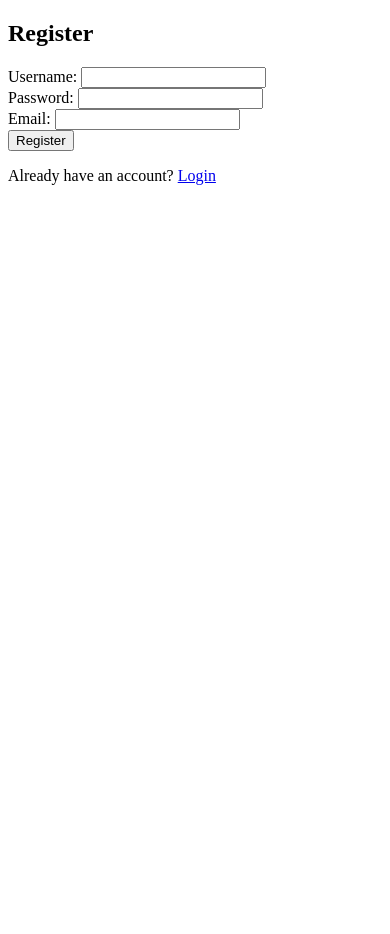
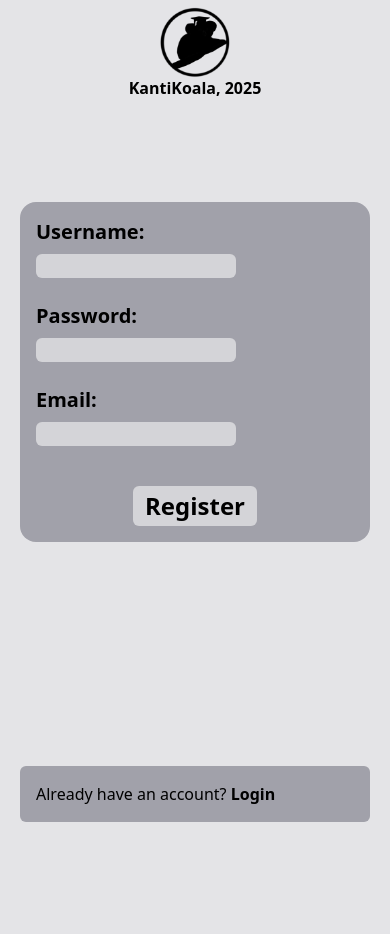
Before and after one commit to CoderAryanAnand/lernapp, a Flask app: page /register in a window 390 px wide. Before the commit the page ends 185 px from the top, so only its background shows below. Run offline with Flask 3, Linux system fonts and the light colour scheme.

Commit message:
Register UI

```diff
--- a/static/output.css
+++ b/static/output.css
@@ -620,40 +620,8 @@ video {
   bottom: 0.5rem;
 }
 
-.bottom-\[75px\] {
-  bottom: 75px;
-}
-
-.right-1 {
-  right: 0.25rem;
-}
-
-.top-6 {
-  top: 1.5rem;
-}
-
 .bottom-\[50px\] {
   bottom: 50px;
-}
-
-.bottom-\[100px\] {
-  bottom: 100px;
-}
-
-.bottom-\[0px\] {
-  bottom: 0px;
-}
-
-.bottom-\[250px\] {
-  bottom: 250px;
-}
-
-.top-0 {
-  top: 0px;
-}
-
-.top-5 {
-  top: 1.25rem;
 }
 
 .left-0 {
@@ -664,52 +632,28 @@ video {
   right: 0px;
 }
 
-.right-5 {
-  right: 1.25rem;
-}
-
-.right-10 {
-  right: 2.5rem;
+.right-1 {
+  right: 0.25rem;
 }
 
 .right-\[10vh\] {
   right: 10vh;
 }
 
-.right-\[10vw\] {
-  right: 10vw;
-}
-
-.top-1 {
-  top: 0.25rem;
+.top-0 {
+  top: 0px;
 }
 
 .top-2 {
   top: 0.5rem;
 }
 
-.-top-1 {
-  top: -0.25rem;
-}
-
-.top-\[5vh\] {
-  top: 5vh;
-}
-
-.top-\[4vh\] {
-  top: 4vh;
-}
-
-.top-\[10vh\] {
-  top: 10vh;
+.top-6 {
+  top: 1.5rem;
 }
 
 .top-\[9vh\] {
   top: 9vh;
-}
-
-.m-5 {
-  margin: 1.25rem;
 }
 
 .mx-4 {
@@ -786,64 +715,24 @@ video {
   width: 11rem;
 }
 
-.w-screen {
-  width: 100vw;
-}
-
-.w-1\/3 {
-  width: 33.333333%;
-}
-
-.w-1\/2 {
-  width: 50%;
-}
-
-.w-full {
-  width: 100%;
-}
-
-.w-\[33vh\] {
-  width: 33vh;
+.w-\[200px\] {
+  width: 200px;
 }
 
 .w-\[33vw\] {
   width: 33vw;
 }
 
-.w-\[100px\] {
-  width: 100px;
-}
-
-.w-\[200px\] {
-  width: 200px;
-}
-
-.w-\[27vw\] {
-  width: 27vw;
-}
-
-.min-w-\[120px\] {
-  min-width: 120px;
-}
-
-.min-w-\[250px\] {
-  min-width: 250px;
+.w-screen {
+  width: 100vw;
 }
 
 .min-w-\[350px\] {
   min-width: 350px;
 }
 
-.min-w-\[300px\] {
-  min-width: 300px;
-}
-
 .transform {
   transform: translate(var(--tw-translate-x), var(--tw-translate-y)) rotate(var(--tw-rotate)) skewX(var(--tw-skew-x)) skewY(var(--tw-skew-y)) scaleX(var(--tw-scale-x)) scaleY(var(--tw-scale-y));
-}
-
-.snap-center {
-  scroll-snap-align: center;
 }
 
 .flex-row {
@@ -874,56 +751,28 @@ video {
   align-items: center;
 }
 
-.items-baseline {
-  align-items: baseline;
-}
-
-.justify-end {
-  justify-content: flex-end;
-}
-
 .justify-center {
   justify-content: center;
-}
-
-.justify-between {
-  justify-content: space-between;
-}
-
-.justify-evenly {
-  justify-content: space-evenly;
-}
-
-.justify-stretch {
-  justify-content: stretch;
-}
-
-.justify-items-center {
-  justify-items: center;
-}
-
-.gap-5 {
-  gap: 1.25rem;
-}
-
-.gap-10 {
-  gap: 2.5rem;
 }
 
 .place-self-center {
   place-self: center;
 }
 
-.self-center {
-  align-self: center;
-}
-
 .rounded {
   border-radius: 0.25rem;
 }
 
+.rounded-2xl {
+  border-radius: 1rem;
+}
+
 .rounded-lg {
   border-radius: 0.5rem;
+}
+
+.rounded-md {
+  border-radius: 0.375rem;
 }
 
 .rounded-none {
@@ -932,18 +781,6 @@ video {
 
 .rounded-xl {
   border-radius: 0.75rem;
-}
-
-.rounded-2xl {
-  border-radius: 1rem;
-}
-
-.rounded-sm {
-  border-radius: 0.125rem;
-}
-
-.rounded-md {
-  border-radius: 0.375rem;
 }
 
 .border {
@@ -957,6 +794,11 @@ video {
 .border-zinc-500 {
   --tw-border-opacity: 1;
   border-color: rgb(113 113 122 / var(--tw-border-opacity, 1));
+}
+
+.bg-zinc-200 {
+  --tw-bg-opacity: 1;
+  background-color: rgb(228 228 231 / var(--tw-bg-opacity, 1));
 }
 
 .bg-zinc-300 {
@@ -974,48 +816,21 @@ video {
   background-color: rgb(250 250 250 / var(--tw-bg-opacity, 1));
 }
 
-.bg-current {
-  background-color: currentColor;
+.p-1 {
+  padding: 0.25rem;
 }
 
-.bg-zinc-100 {
-  --tw-bg-opacity: 1;
-  background-color: rgb(244 244 245 / var(--tw-bg-opacity, 1));
-}
-
-.bg-zinc-200 {
-  --tw-bg-opacity: 1;
-  background-color: rgb(228 228 231 / var(--tw-bg-opacity, 1));
+.p-2 {
+  padding: 0.5rem;
 }
 
 .p-4 {
   padding: 1rem;
 }
 
-.p-3 {
-  padding: 0.75rem;
-}
-
-.p-2 {
-  padding: 0.5rem;
-}
-
-.p-5 {
-  padding: 1.25rem;
-}
-
-.p-1 {
-  padding: 0.25rem;
-}
-
 .px-1\.5 {
   padding-left: 0.375rem;
   padding-right: 0.375rem;
-}
-
-.py-2 {
-  padding-top: 0.5rem;
-  padding-bottom: 0.5rem;
 }
 
 .px-2 {
--- a/templates/login.html
+++ b/templates/login.html
@@ -17,13 +17,13 @@
             <form action="/login" method="post">
                 <input type="hidden" name="csrf_token" value="{{ session.csrf_token }}">
                 <div class="flex flex-col sm:flex-row sm:justify-between">
-                    <label class="left-0 pb-2 font-bold"for="username">Username:</label>
+                    <label class="left-0 pb-2 text-xl font-bold"for="username">Username:</label>
                     <input class="rounded-md right-0 bg-zinc-300 w-[200px]" type="text" id="username" name="username" required>
                 </div>
                 <br>
                 <div class="p-2"></div>
                 <div class="flex flex-col sm:flex-row sm:justify-between">
-                    <label class="left-0 pb-2 font-bold" for="password">Password:</label>
+                    <label class="left-0 pb-2 text-xl font-bold" for="password">Password:</label>
                     <input class="rounded-md right-0 px-2 w-[200px] bg-zinc-300 " type="password" id="password" name="password" required>
                 </div>
                 <br>
--- a/templates/register.html
+++ b/templates/register.html
@@ -4,22 +4,44 @@
     <meta charset="UTF-8">
     <meta name="viewport" content="width=device-width, initial-scale=1.0">
     <title>Register</title>
+    <link rel="stylesheet" href="./static/output.css">
 </head>
-<body>
-    <h2>Register</h2>
+<body class="bg-zinc-200">
+    <div class="flex flex-row w-screen h-[vh10]items-center justify-center">
+        <!-- dark:invert -->
+        <a href="/"><input type="image" class="relative top-0 " src="/static/img/KantiKoalaLogoVar2.png" style="height: 10vh"></a>
+        <p class="absolute top-[9vh] text-right text-md font-bold">KantiKoala, 2025</p>
+    </div>
+    <div class="grid items-center justify-center h-screen w-screen">
+        <div class="rounded-2xl bg-zinc-400 p-4 w-[33vw] min-w-[350px] place-self-center">
             <form action="/register" method="post">
                 <input type="hidden" name="csrf_token" value="{{ session.csrf_token }}">
-        <label for="username">Username:</label>
-        <input type="text" id="username" name="username" required>
+                <div class="flex flex-col sm:flex-row sm:justify-between">
+                    <label class="left-0 pb-2 text-xl font-bold" for="username">Username:</label>
+                    <input class="rounded-md right-0 bg-zinc-300 w-[200px]" type="text" id="username" name="username" required>
+                </div>
                 <br>
-        <label for="password">Password:</label>
-        <input type="password" id="password" name="password" required>
+
+                <div class="flex flex-col sm:flex-row sm:justify-between">
+                    <label class="left-0 pb-2 text-xl font-bold" for="password">Password:</label>
+                    <input class="rounded-md right-0 px-2 w-[200px] bg-zinc-300 " type="password" id="password" name="password" required>
+                </div>
                 <br>
-        <label for="email">Email:</label>
-        <input type="text" id="email" name="email" required>
+
+                <div class="flex flex-col sm:flex-row sm:justify-between">
+                    <label class="left-0 text-xl pb-2 font-bold" for="email">Email:</label>
+                    <input class="rounded-md right-0 px-2 w-[200px] bg-zinc-300 " type="text" id="email" name="email" required>
+                </div>
                 <br>
-        <button type="submit">Register</button>
+                <div class="grid justify-center pt-4"><button class="text-2xl p-1 px-3 rounded-md bg-zinc-300 sm:bg-transparent font-bold hover:italic" type="submit">Register</button></div>
             </form>
-    <p>Already have an account? <a href="/login">Login</a></p>
+        </div>
+        <div>
+            <div class="rounded-md bg-zinc-400 md:min-w-[450px] p-4 flex flex-col md:flex-row md:justify-between">
+                <p>Already have an account? <a class="font-bold hover:italic" href="/login">Login</a></p>
+            </div>
+        </div>
+    </div>
+
 </body>
 </html>
```
Also changed, not shown: other parts of static/output.css (+34 -91 lines). Lines whose indentation alone changed are shown as unchanged.
